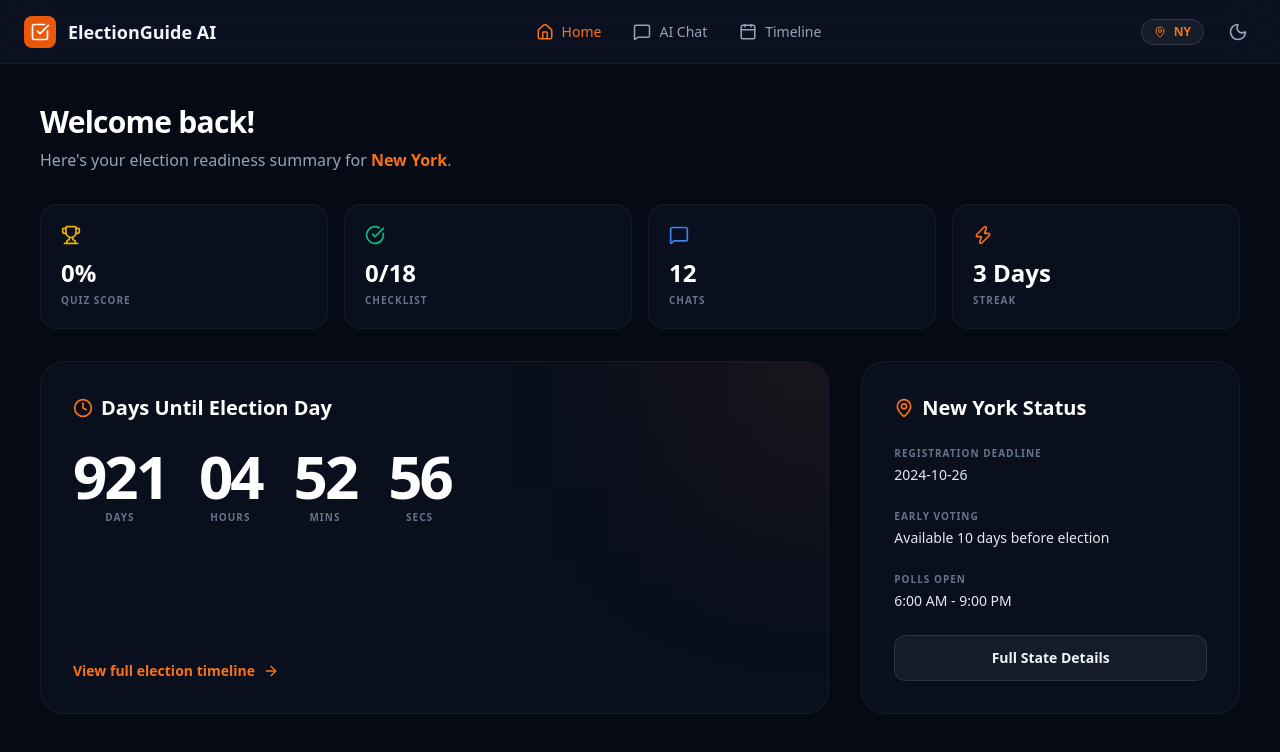
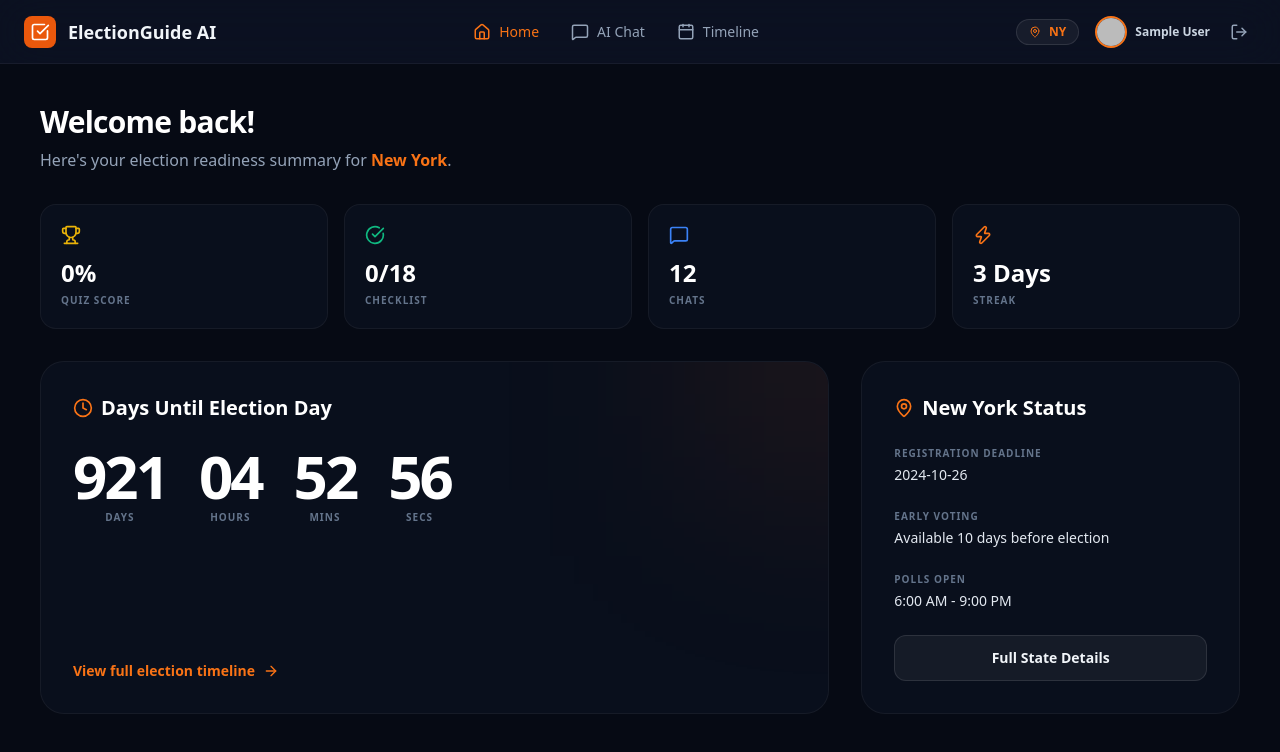
Before and after one commit to satyajeetlonikar2006-art/ElectionGuide-AI, a React (Vite) app: page /dashboard in a window 1280 px wide. Shown: the top 752 px of the page. Built offline with nearby package versions, Linux system fonts and the light colour scheme; no server answers; sample sign-in values are in the browser's storage.

Commit message:
Deep integration: Wire Firebase Auth into App, add Google OAuth to Navbar, Firestore chat persistence, optimize with memo/useCallback

```diff
--- a/src/App.jsx
+++ b/src/App.jsx
@@ -1,11 +1,18 @@
-import React, { useState, useEffect } from 'react';
+/**
+ * @fileoverview Root application component for ElectionGuide AI.
+ * Wraps the app in AuthProvider (Google OAuth) and UserStateProvider (local state).
+ * Uses React.memo on AppLayout to prevent unnecessary re-renders.
+ * @module App
+ */
+import React, { useState, useCallback, memo } from 'react';
 import { BrowserRouter, Routes, Route, Navigate } from 'react-router-dom';
+import { AuthProvider } from './contexts/AuthContext';
 import { UserStateProvider } from './contexts/UserStateContext';
 import Navbar from './components/layout/Navbar';
 import BottomBar from './components/layout/BottomBar';
 import LoadingScreen from './components/LoadingScreen';
 
-// Pages
+// Pages — lazy imports could be added here for code splitting
 import Dashboard from './pages/Dashboard';
 import Chat from './pages/Chat';
 import Timeline from './pages/Timeline';
@@ -14,8 +21,13 @@ import Quiz from './pages/Quiz';
 import FindInfo from './pages/FindInfo';
 import SavedAnswers from './pages/SavedAnswers';
 
-const AppLayout = ({ children }) => {
-  return (
+/**
+ * Main layout wrapper — memoized to prevent re-renders when route children change.
+ * @param {Object} props
+ * @param {React.ReactNode} props.children - Page content.
+ * @returns {JSX.Element}
+ */
+const AppLayout = memo(({ children }) => (
   <div className="min-h-screen bg-[#060a14] text-slate-100 flex flex-col font-sans pb-16 md:pb-0 selection:bg-orange-500/30">
     <Navbar />
     <main className="flex-1 flex flex-col overflow-hidden relative">
@@ -25,19 +37,29 @@ const AppLayout = ({ children }) => {
     </main>
     <BottomBar />
   </div>
-  );
-};
+));
 
+AppLayout.displayName = 'AppLayout';
+
+/**
+ * Root application component.
+ * Provides authentication (Firebase Google OAuth), user state, and routing.
+ * @returns {JSX.Element}
+ */
 const App = () => {
   const [isLoading, setIsLoading] = useState(true);
 
+  /** Stable callback reference to prevent LoadingScreen re-renders */
+  const handleLoadingComplete = useCallback(() => setIsLoading(false), []);
+
   return (
+    <AuthProvider>
       <UserStateProvider>
         <BrowserRouter>
           <div className="relative min-h-screen bg-[#09090b]">
             {isLoading ? (
               <LoadingScreen
-              onComplete={() => setIsLoading(false)}
+                onComplete={handleLoadingComplete}
                 duration={3000}
                 appVersion="v1.0.0"
               />
@@ -59,6 +81,7 @@ const App = () => {
           </div>
         </BrowserRouter>
       </UserStateProvider>
+    </AuthProvider>
   );
 };
 
--- a/src/components/layout/Navbar.jsx
+++ b/src/components/layout/Navbar.jsx
@@ -1,10 +1,27 @@
-import React from 'react';
+/**
+ * @fileoverview Desktop navigation bar with Google OAuth login button.
+ * Displays app branding, navigation links, state selector, and auth controls.
+ * @module components/layout/Navbar
+ */
+import React, { memo, useCallback } from 'react';
 import { NavLink } from 'react-router-dom';
-import { Home, MessageSquare, Calendar, CheckSquare, Brain, MapPin, User, Moon, Sun } from 'lucide-react';
+import { Home, MessageSquare, Calendar, CheckSquare, Brain, MapPin, LogIn, LogOut, User } from 'lucide-react';
 import { useUserState } from '../../contexts/UserStateContext';
+import { useAuth } from '../../contexts/AuthContext';
 
-const Navbar = () => {
+/**
+ * Top navigation bar component — memoized to avoid re-renders from parent.
+ * Shows Google OAuth sign-in button or user avatar based on auth state.
+ * @returns {JSX.Element}
+ */
+const Navbar = memo(() => {
   const { darkMode, setDarkMode, selectedState } = useUserState();
+  const { user, login, logout, isAuthenticated, isFirebaseConfigured } = useAuth();
+
+  /** Handles login button click */
+  const handleLogin = useCallback(() => login(), [login]);
+  /** Handles logout button click */
+  const handleLogout = useCallback(() => logout(), [logout]);
 
   return (
     <nav className="h-16 flex items-center justify-between px-6 bg-slate-900/60 backdrop-blur-xl border-b border-white/5 sticky top-0 z-50">
@@ -31,15 +48,46 @@ const Navbar = () => {
         <div className="flex items-center gap-2 px-3 py-1 bg-white/5 border border-white/10 rounded-full text-xs font-bold text-orange-500">
           <MapPin size={12} /> {selectedState}
         </div>
-        <button
-          onClick={() => setDarkMode(!darkMode)}
-          className="p-2 hover:bg-white/5 rounded-full transition-colors text-slate-400"
-        >
-          {darkMode ? <Sun size={20} /> : <Moon size={20} />}
-        </button>
+
+        {/* Google OAuth Login/Logout */}
+        {isFirebaseConfigured && (
+          isAuthenticated ? (
+            <div className="flex items-center gap-3">
+              <div className="flex items-center gap-2">
+                {user?.photoURL ? (
+                  <img src={user.photoURL} alt="Avatar" className="w-8 h-8 rounded-full border-2 border-orange-500" />
+                ) : (
+                  <div className="w-8 h-8 rounded-full bg-orange-600 flex items-center justify-center">
+                    <User size={16} className="text-white" />
+                  </div>
+                )}
+                <span className="text-xs font-bold text-slate-300 hidden lg:block max-w-[100px] truncate">
+                  {user?.displayName || 'User'}
+                </span>
+              </div>
+              <button
+                onClick={handleLogout}
+                className="p-2 hover:bg-white/5 rounded-full transition-colors text-slate-400 hover:text-red-400"
+                title="Sign Out"
+              >
+                <LogOut size={18} />
+              </button>
+            </div>
+          ) : (
+            <button
+              onClick={handleLogin}
+              className="flex items-center gap-2 px-4 py-2 bg-white/5 border border-white/10 rounded-full text-xs font-bold text-slate-300 hover:border-orange-500 hover:text-white transition-all"
+            >
+              <LogIn size={14} />
+              <span className="hidden sm:inline">Sign in with Google</span>
+            </button>
+          )
+        )}
       </div>
     </nav>
   );
-};
+});
+
+Navbar.displayName = 'Navbar';
 
 export default Navbar;
--- a/src/pages/Chat.jsx
+++ b/src/pages/Chat.jsx
@@ -1,6 +1,13 @@
-import React, { useState, useEffect, useRef } from 'react';
+/**
+ * @fileoverview AI Chat page with multi-turn Gemini conversations.
+ * Features: voice input, session history, message bookmarking, and Firestore persistence.
+ * @module pages/Chat
+ */
+import React, { useState, useEffect, useRef, useCallback, useMemo, memo } from 'react';
 import { useLocation } from 'react-router-dom';
 import { useUserState } from '../contexts/UserStateContext';
+import { useAuth } from '../contexts/AuthContext';
+import { saveChatMessage } from '../config/firebase';
 import { CHAT_SUGGESTIONS } from '../constants/copy';
 import {
   Send, Mic, MicOff, Copy, Bookmark, Volume2,
@@ -11,6 +18,7 @@ import {
 const ChatPage = () => {
   const location = useLocation();
   const { saveAnswer } = useUserState();
+  const { user, isAuthenticated } = useAuth();
 
   // States
   const [messages, setMessages] = useState([]);
@@ -89,7 +97,13 @@ const ChatPage = () => {
       const botMsg = { id: Date.now() + 1, role: 'bot', text: data.response };
       setMessages(prev => [...prev, botMsg]);
 
-      // Update History
+      // Persist to Firestore if authenticated
+      if (isAuthenticated && user?.uid) {
+        saveChatMessage(user.uid, activeSessionId, 'user', msgText).catch(() => {});
+        saveChatMessage(user.uid, activeSessionId, 'bot', data.response).catch(() => {});
+      }
+
+      // Update local History
       updateHistory(msgText, [...messages, userMsg, botMsg]);
 
     } catch (err) {
```
Also changed, not shown: 6 other files (tests, documents, lock files or other folders). Lines whose indentation alone changed are shown as unchanged.
